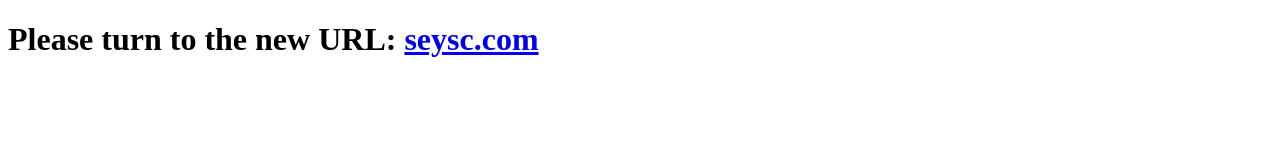
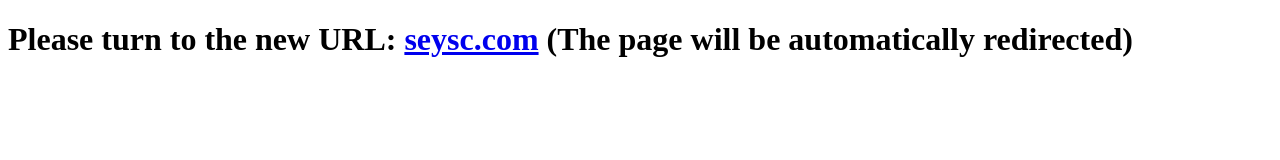
Before and after one commit to yusc-back/yusc-back.github.io, a plain HTML site: page index.html in a window 1280 px wide. Drawn offline with Linux system fonts and the light colour scheme.

Commit message:
Update index.html

```diff
--- a/index.html
+++ b/index.html
@@ -5,6 +5,6 @@
     <title>ShengchengYU@NJU</title>
 </head>
 <body>
-<h1>Please turn to the new URL: <a href="https://seysc.com">seysc.com</a></h1>
+<h1>Please turn to the new URL: <a href="https://seysc.com">seysc.com</a> (The page will be automatically redirected)</h1>
 </body>
 </html>
```
